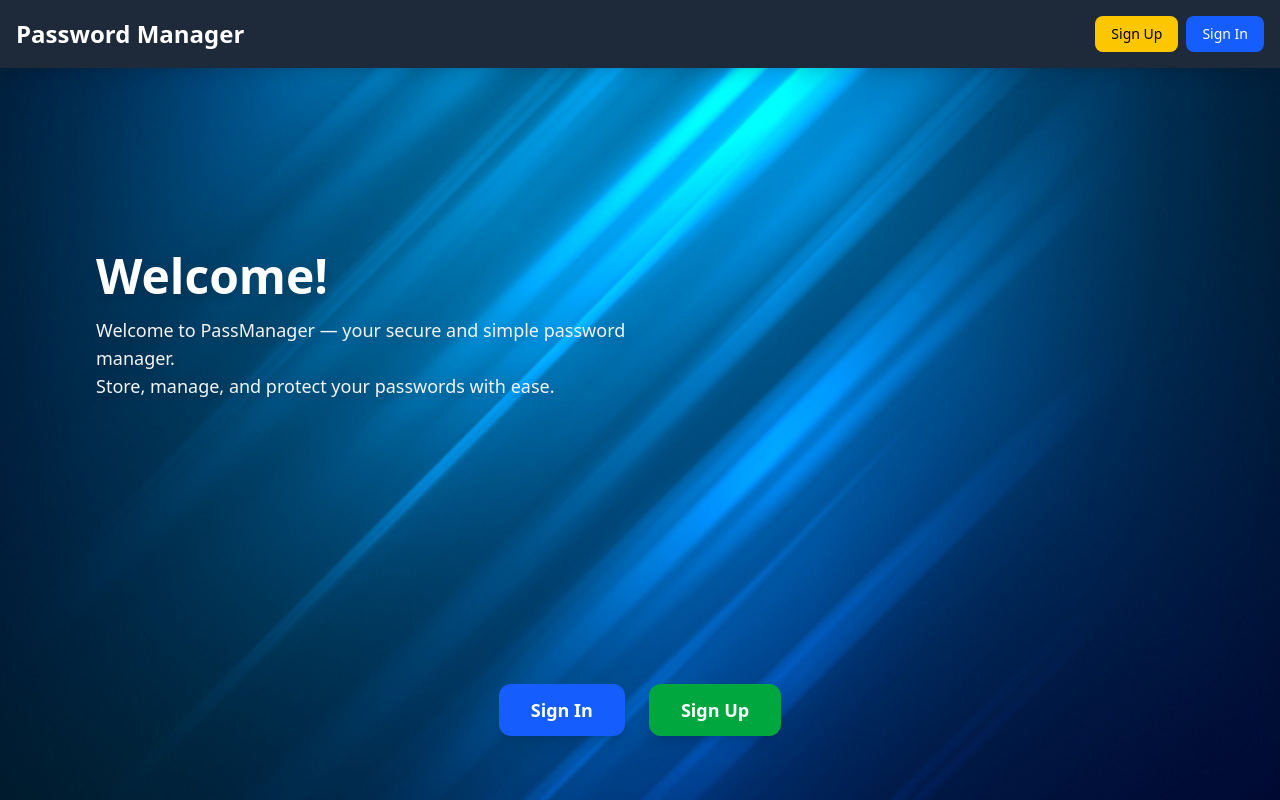
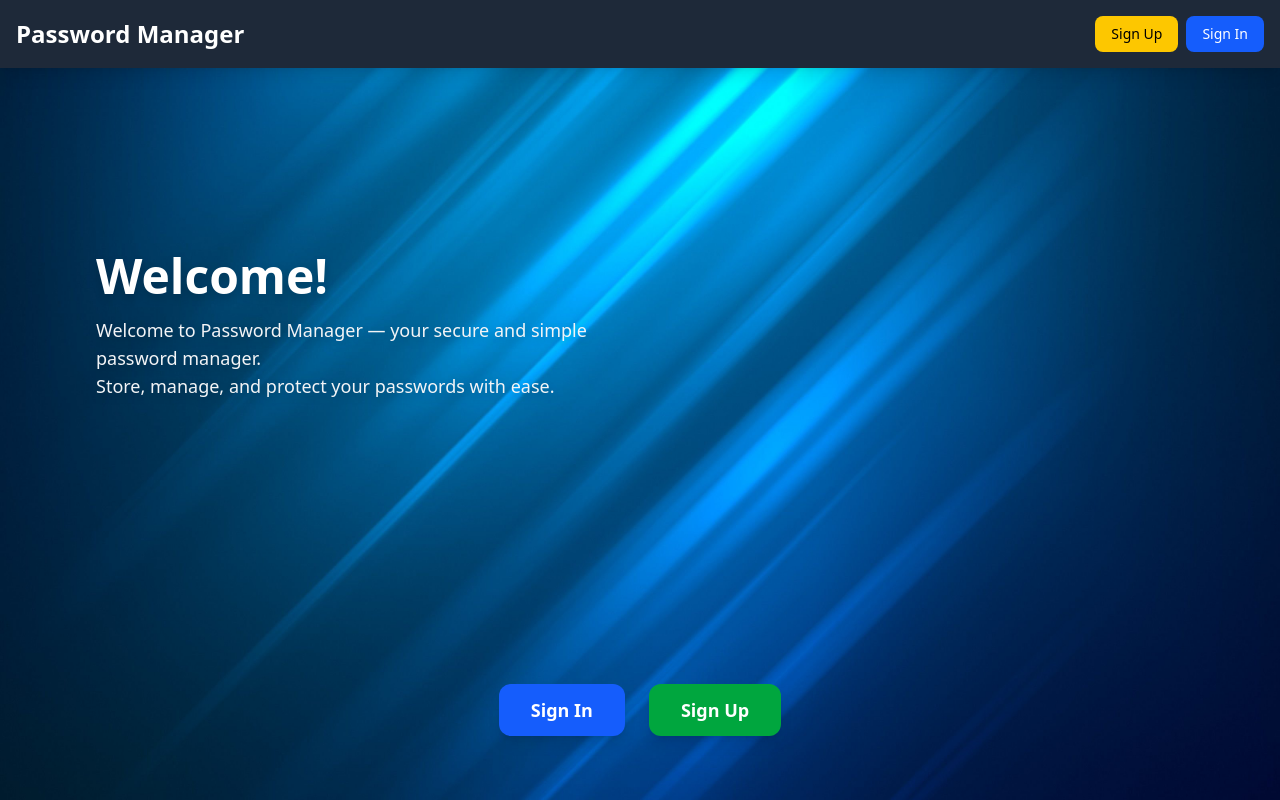
Before and after one commit to ArseniZar/PasswordManager, a Flask app: page / in a window 1280 px wide. Run offline with Flask 3, Linux system fonts and the light colour scheme; parts of the project's set-up code (start-up, migrations or seed data) failed here and were passed over.

Commit message:
modified:   app/templates/welcome/welcome.html

```diff
--- a/app/templates/welcome/welcome.html
+++ b/app/templates/welcome/welcome.html
@@ -9,7 +9,7 @@
     <div class="text-left">
     <h1 class="text-5xl font-bold text-white mb-4 drop-shadow-lg">Welcome!</h1>
       <p class="text-gray-100 text-lg mb-8 drop-shadow-lg max-w-xl">
-        Welcome to PassManager — your secure and simple password manager.<br>
+        Welcome to Password Manager — your secure and simple password manager.<br>
         Store, manage, and protect your passwords with ease.
       </p>
     </div>
```
